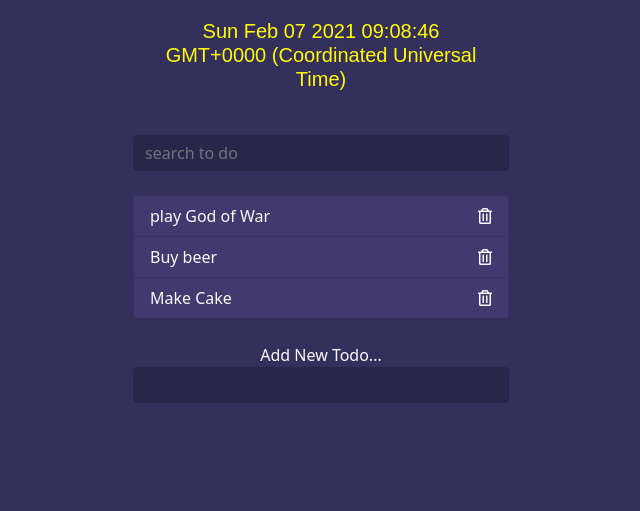
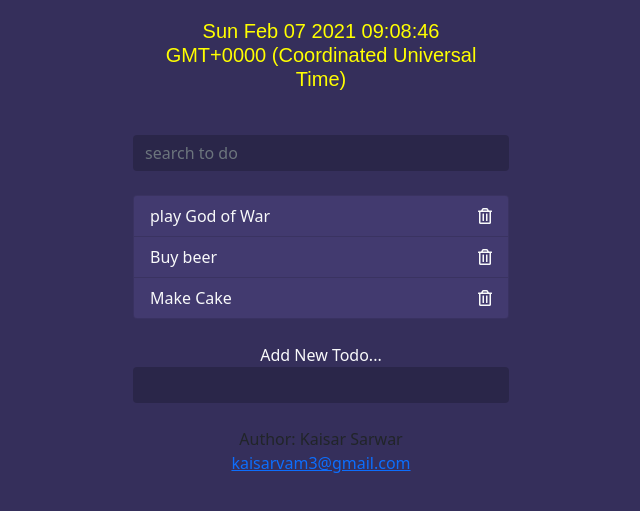
Before and after one commit to kaisarvam/To_do_list_js, a plain HTML site: page index.html in a window 1280 px wide. Shown: the part 97-608 px from the top of the page, without its empty margins (319-959 px from the left). Drawn offline with nearby package versions, Linux system fonts and the light colour scheme.

Commit message:
Update index.html

```diff
--- a/index.html
+++ b/index.html
@@ -49,6 +49,10 @@
 </form>
 
  </div>
+      <footer>
+        <p class="text-center">Author: Kaisar Sarwar<br>
+        <a href="mailto:kaisarvam3@gmail.com">kaisarvam3@gmail.com</a></p>
+      </footer>
 
     <script src="sandbox.js"> </script>
 </body>
```
